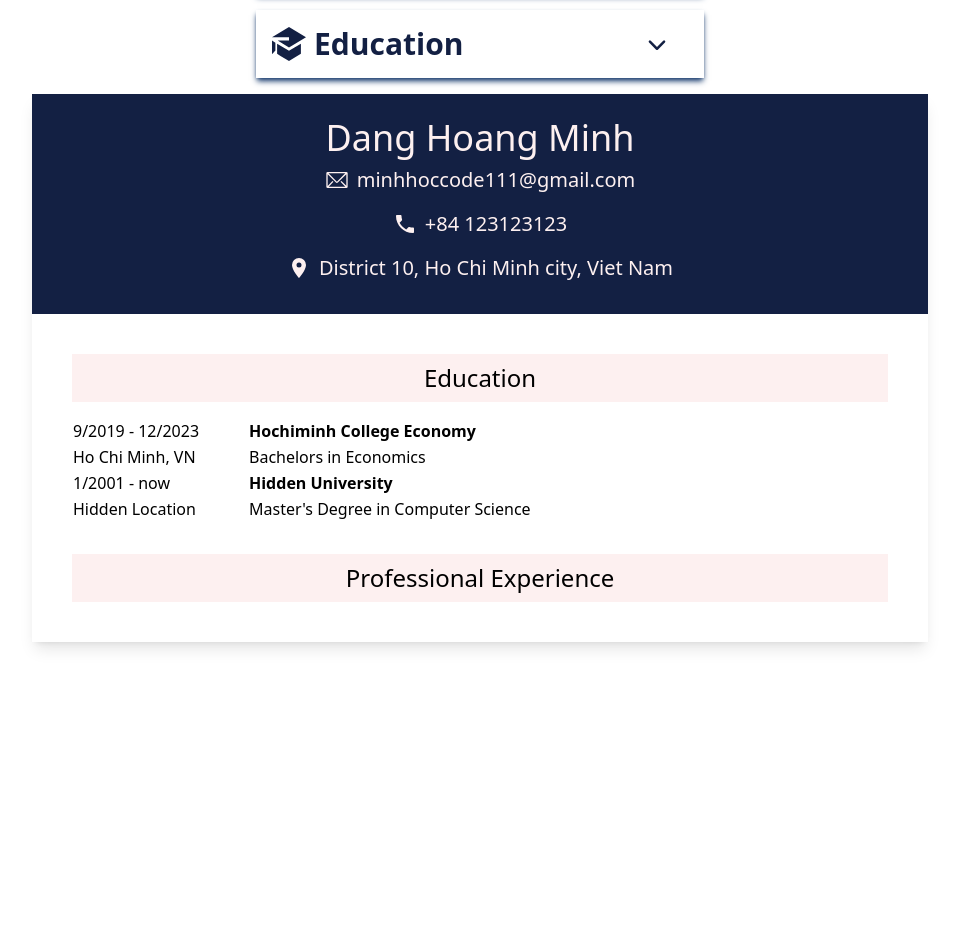
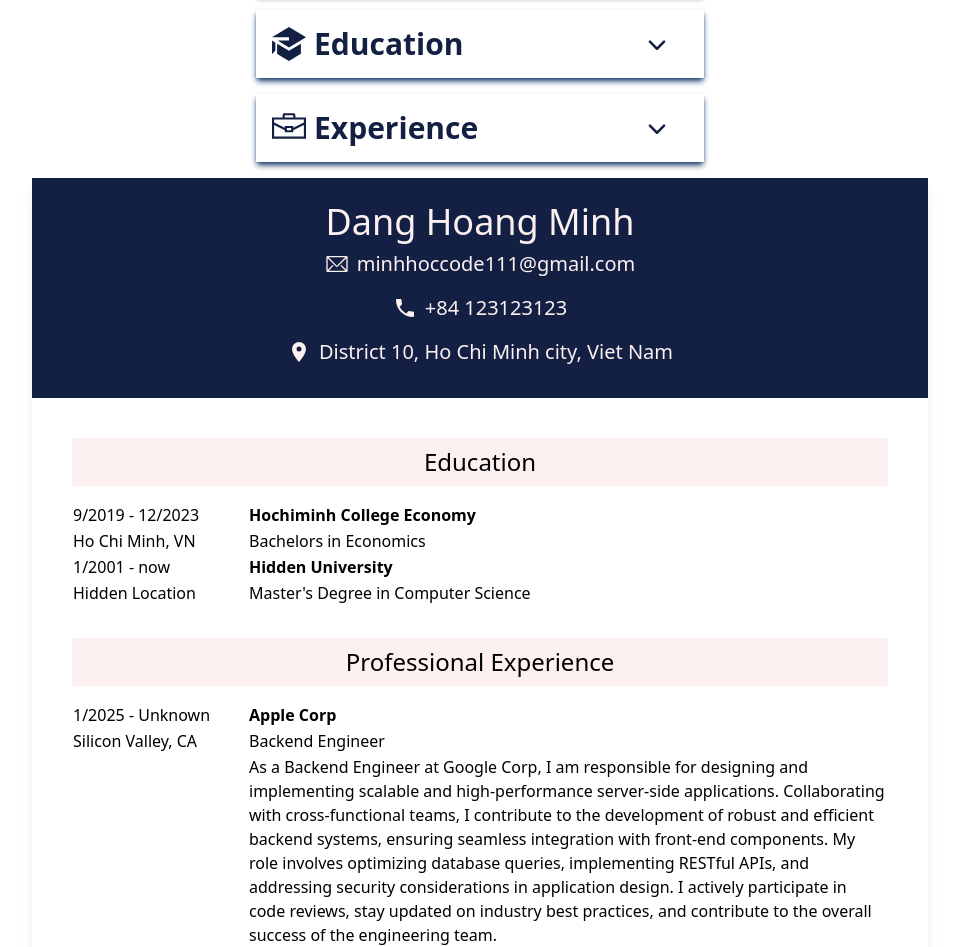
Before and after one commit to minhhoccode111/cv-application-top, a React (Vite) app: page / in a window 1280 px wide. Shown: the part 106-1053 px from the top of the page, without its empty margins (160-1119 px from the left). Before the commit the page ends 848 px from the top, so only its background shows below. Built offline with nearby package versions, Linux system fonts and the light colour scheme.

Commit message:
finish experience section and experience on display section

```diff
--- a/src/App.jsx
+++ b/src/App.jsx
@@ -37,7 +37,7 @@ const ToggleButton = ({ buttonOnClickCb, isOpen, iconType = 'arrow' }) => {
     );
   }
 };
-const Display = ({ name, email, phone, address, educationItems }) => {
+const Display = ({ name, email, phone, address, educationItems, experienceItems }) => {
   return (
     <section className="my-4 mx-auto max-w-4xl shadow-lg">
       {/* header in display section is based on personal's info */}
@@ -90,6 +90,33 @@ const Display = ({ name, email, phone, address, educationItems }) => {
         <header className="bg-light m-2">
           <h2 className="text-center text-2xl p-2">Professional Experience</h2>
         </header>
+        <div className="p-2">
+          {experienceItems.map((item) => {
+            if (item.isHidden) return null;
+            return (
+              <table key={item.id} className="p-2">
+                <tbody className="">
+                  <tr>
+                    <td className="w-44">
+                      {item.startDate} - {item.endDate}
+                    </td>
+                    <td>
+                      <strong>{item.companyName}</strong>
+                    </td>
+                  </tr>
+                  <tr>
+                    <td>{item.location}</td>
+                    <td>{item.positionTitle}</td>
+                  </tr>
+                  <tr>
+                    <td>{null}</td>
+                    <td>{item.description}</td>
+                  </tr>
+                </tbody>
+              </table>
+            );
+          })}
+        </div>
       </article>
     </section>
   );
@@ -207,12 +234,12 @@ const Experience = ({
   experienceItems,
   formOnSubmitCb,
   currentOpenSection,
-  deleteEducationItem,
+  deleteExperienceItem,
   valueOfInputsInForm,
   toggleOpenThisSection,
   resetValueOfInputsInForm,
   updateValueOfInputsInForm,
-  toggleHiddenEducationItem,
+  toggleHiddenExperienceItem,
 }) => {
   const isThisSectionOpened = currentOpenSection === 'experience';
   // toggle display form or a list of experience items
@@ -231,11 +258,12 @@ const Experience = ({
           updateIsDisplayForm();
         }}
       >
-        <Input placeholder={'Enter School / University'} label={'School'} value={valueOfInputsInForm.school} infoType={'school'} inputOnChangeCb={updateValueOfInputsInForm} />
-        <Input placeholder={'Enter Degree / Field of Study'} label={'Degree'} value={valueOfInputsInForm.degree} infoType={'degree'} inputOnChangeCb={updateValueOfInputsInForm} />
+        <Input placeholder={'Enter Company Name'} label={'Company Name'} value={valueOfInputsInForm.companyName} infoType={'companyName'} inputOnChangeCb={updateValueOfInputsInForm} />
+        <Input placeholder={'Enter Position Title'} label={'Position Title'} value={valueOfInputsInForm.positionTitle} infoType={'positionTitle'} inputOnChangeCb={updateValueOfInputsInForm} />
         <Input placeholder={'Enter Start Date'} label={'Start Date'} value={valueOfInputsInForm.startDate} infoType={'startDate'} inputOnChangeCb={updateValueOfInputsInForm} />
         <Input placeholder={'Enter End Date'} label={'End Date'} value={valueOfInputsInForm.endDate} infoType={'endDate'} inputOnChangeCb={updateValueOfInputsInForm} />
         <Input placeholder={'Enter Location'} label={'Location'} value={valueOfInputsInForm.location} infoType={'location'} inputOnChangeCb={updateValueOfInputsInForm} />
+        <Input placeholder={'Enter Job Description'} label={'Description'} value={valueOfInputsInForm.description} infoType={'description'} inputOnChangeCb={updateValueOfInputsInForm} />
         <div className="flex justify-evenly px-2 py-4">
           <button
             className={'text-darker bg-white hover:bg-darker hover:text-white hover:shadow-red hover:shadow-md transition-colors rounded-lg hover:scale-105 py-2 px-4 border border-darker'}
@@ -259,10 +287,10 @@ const Experience = ({
         <ul>
           {experienceItems.map((item) => (
             <li key={item.id} className="flex justify-between items-center py-4 text-lg">
-              <p>{item.school.length > 41 ? item.school.slice(0, 41) + '...' : item.school}</p>
+              <p>{item.companyName.length > 41 ? item.companyName.slice(0, 41) + '...' : item.companyName}</p>
               <div className="flex items-center gap-2">
-                <ToggleButton iconType={'eye'} isOpen={item.isHidden} buttonOnClickCb={() => toggleHiddenEducationItem(item.id)} />
-                <button onClick={() => deleteEducationItem(item.id)}>
+                <ToggleButton iconType={'eye'} isOpen={item.isHidden} buttonOnClickCb={() => toggleHiddenExperienceItem(item.id)} />
+                <button onClick={() => deleteExperienceItem(item.id)}>
                   <Icon.Delete color={'#a00'} width={'30px'} height={'30px'} />
                 </button>
               </div>
@@ -281,7 +309,7 @@ const Experience = ({
     <section className="shadow-md shadow-dark max-w-md mx-auto my-4 text-darker relative">
       <header className="p-4 cursor-pointer" tabIndex={0} onClick={toggleOpenThisSection} onKeyDown={(e) => e.key === 'Enter' && e.target.click()}>
         <h1 className="flex items-center gap-2 text-3xl font-bold bg-white">
-          <Icon.Education height={'34px'} width={'34px'} /> Education
+          <Icon.Experience height={'34px'} width={'34px'} /> Experience
         </h1>
         <div className={'absolute right-0 top-0 p-4 mx-4'}>
           <ToggleButton isOpen={isThisSectionOpened} buttonOnClickCb={toggleOpenThisSection} />
@@ -313,30 +341,30 @@ export const App = () => {
   // add item to education items list on form submit and delete when click button on displayed item
   const [educationItems, setEducationItems] = useState([
     {
+      school: 'Hochiminh College Economy',
       degree: 'Bachelors in Economics',
+      location: 'Ho Chi Minh, VN',
+      startDate: '9/2019',
+      endDate: '12/2023',
       isHidden: false,
-      endDate: '12/2023',
-      startDate: '9/2019',
-      location: 'Ho Chi Minh, VN',
-      school: 'Hochiminh College Economy',
       id: uuid(),
     },
     {
       degree: `Master's Degree in Computer Science`,
+      location: 'Hidden Location',
+      school: 'Hidden University',
+      startDate: '1/2001',
       isHidden: false,
       endDate: 'now',
-      startDate: '1/2001',
-      location: 'Hidden Location',
-      school: 'Hidden University',
       id: uuid(),
     },
     {
       degree: `Master's Degree in Math`,
+      school: 'Hidden University',
+      location: 'Unknown Location',
+      startDate: 'Unknown',
+      endDate: 'Unknown',
       isHidden: true,
-      endDate: 'Unknown',
-      startDate: 'Unknown',
-      location: 'Unknown Location',
-      school: '123 123 123 123 123 123 123 123 123 123 123 ',
       id: uuid(),
     },
   ]);
@@ -427,7 +455,18 @@ export const App = () => {
         toggleHiddenEducationItem={toggleHiddenEducationItemInEducation}
         toggleOpenThisSection={() => updateCurrentOpenSection('education')}
       />
-      <Display {...personalInfo} educationItems={educationItems} />
+      <Experience
+        experienceItems={experienceItems}
+        currentOpenSection={currentOpenSection}
+        formOnSubmitCb={formOnSubmitCbInExperience}
+        deleteExperienceItem={deleteExperienceItemInExperience}
+        valueOfInputsInForm={valueOfInputsInFormInExperience}
+        resetValueOfInputsInForm={resetValueOfInputsInFormInExperience}
+        updateValueOfInputsInForm={updateValueOfInputsInFormInExperience}
+        toggleHiddenExperienceItem={toggleHiddenExperienceItemInExperience}
+        toggleOpenThisSection={() => updateCurrentOpenSection('experience')}
+      />
+      <Display {...personalInfo} educationItems={educationItems} experienceItems={experienceItems} />
     </main>
   );
 };
```
